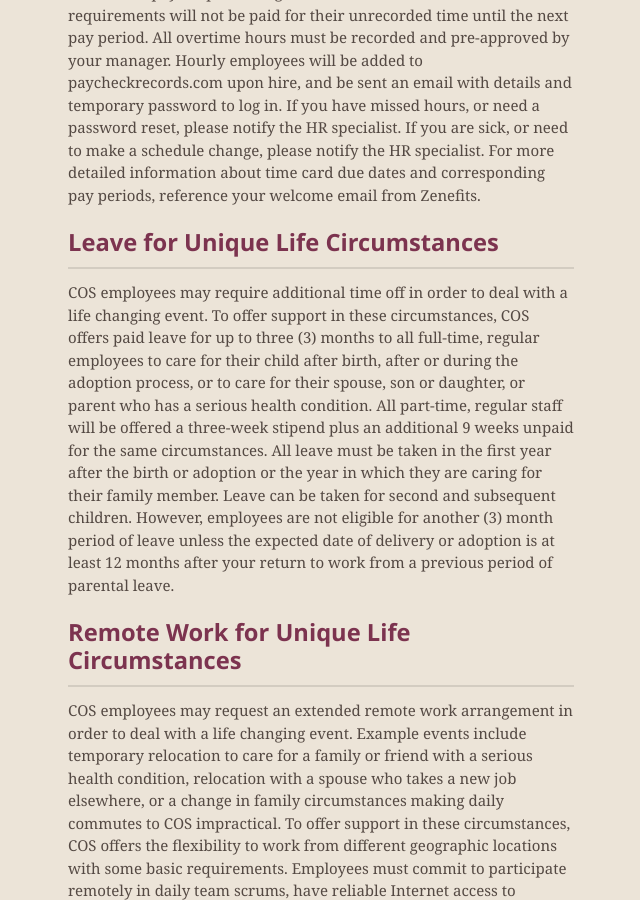
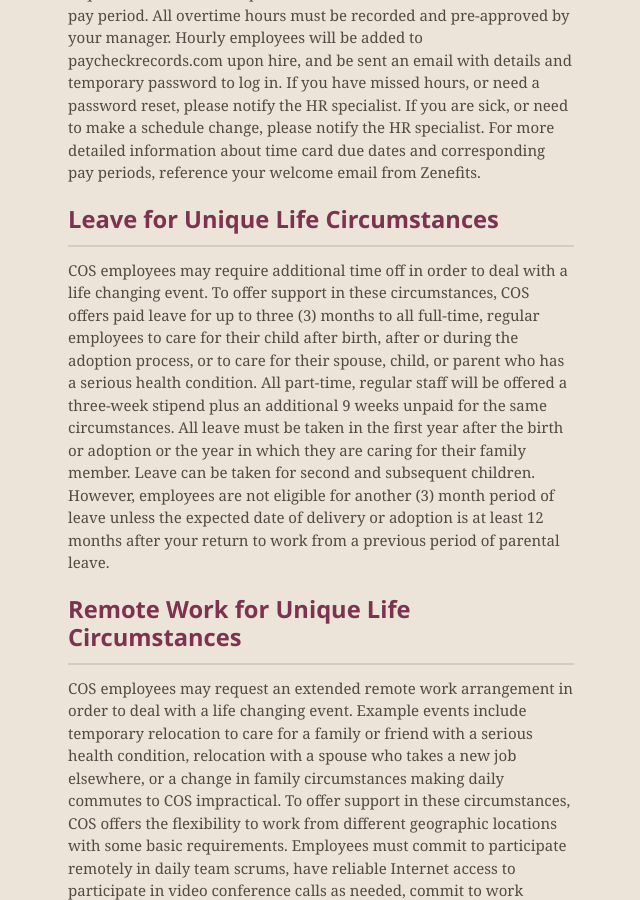
Before and after one commit to CenterForOpenScience/Employee-Manual, a Jekyll site: the page built from index.md, in a window 1280 px wide and 900 px high, scrolled down 5852 px. Shown: the whole window, without its empty margins (319-959 px from the left). Built offline with Jekyll 4.4.1, drawn with Linux system fonts in a browser that asks for light colours; nearby versions of some CDN libraries; our own code applies the rules of GitHub Pages for plain Markdown files; some of the changed text lies outside the part shown.

Commit message:
Update index.md

```diff
--- a/index.md
+++ b/index.md
@@ -124,7 +124,7 @@ Hourly staff members are responsible for submitting their timecards on time for
 Leave for Unique Life Circumstances
 ------------------
 
-COS employees may require additional time off in order to deal with a life changing event. To offer support in these circumstances, COS offers paid leave for up to three (3) months to all full-time, regular employees to care for their child after birth, after or during the adoption process, or to care for their spouse, son or daughter, or parent who has a serious health condition.  All part-time, regular staff will be offered a three-week stipend plus an additional 9 weeks unpaid for the same circumstances.  All leave must be taken in the first year after the birth or adoption or the year in which they are caring for their family member. Leave can be taken for second and subsequent children. However, employees are not eligible for another (3) month period of leave unless the expected date of delivery or adoption is at least 12 months after your return to work from a previous period of parental leave.
+COS employees may require additional time off in order to deal with a life changing event. To offer support in these circumstances, COS offers paid leave for up to three (3) months to all full-time, regular employees to care for their child after birth, after or during the adoption process, or to care for their spouse, child, or parent who has a serious health condition.  All part-time, regular staff will be offered a three-week stipend plus an additional 9 weeks unpaid for the same circumstances.  All leave must be taken in the first year after the birth or adoption or the year in which they are caring for their family member. Leave can be taken for second and subsequent children. However, employees are not eligible for another (3) month period of leave unless the expected date of delivery or adoption is at least 12 months after your return to work from a previous period of parental leave.
 
 Remote Work for Unique Life Circumstances
 ------------------
```
Also changed, not shown: other parts of index.md (+8 -10 lines).
